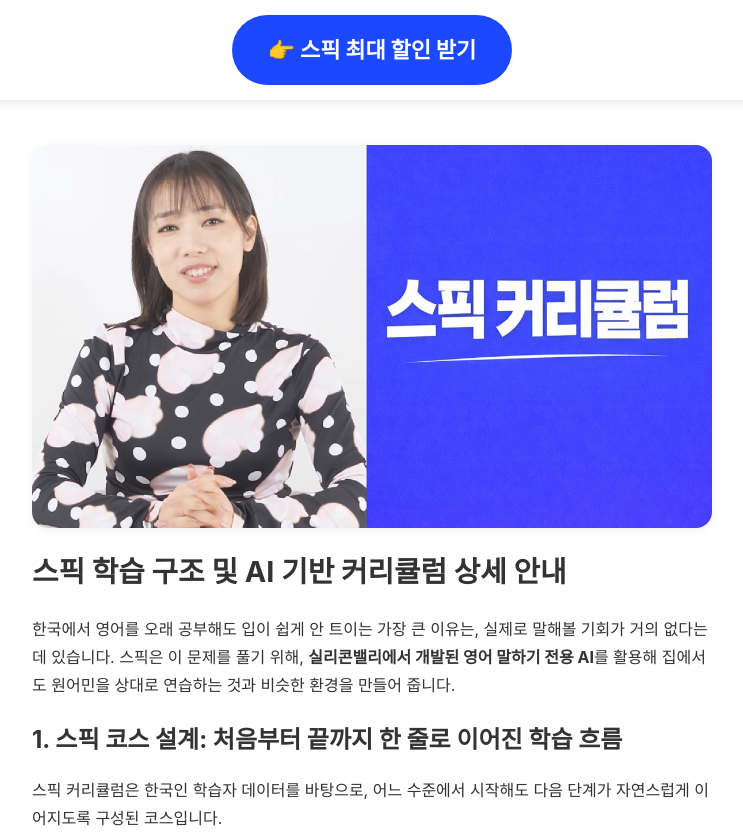
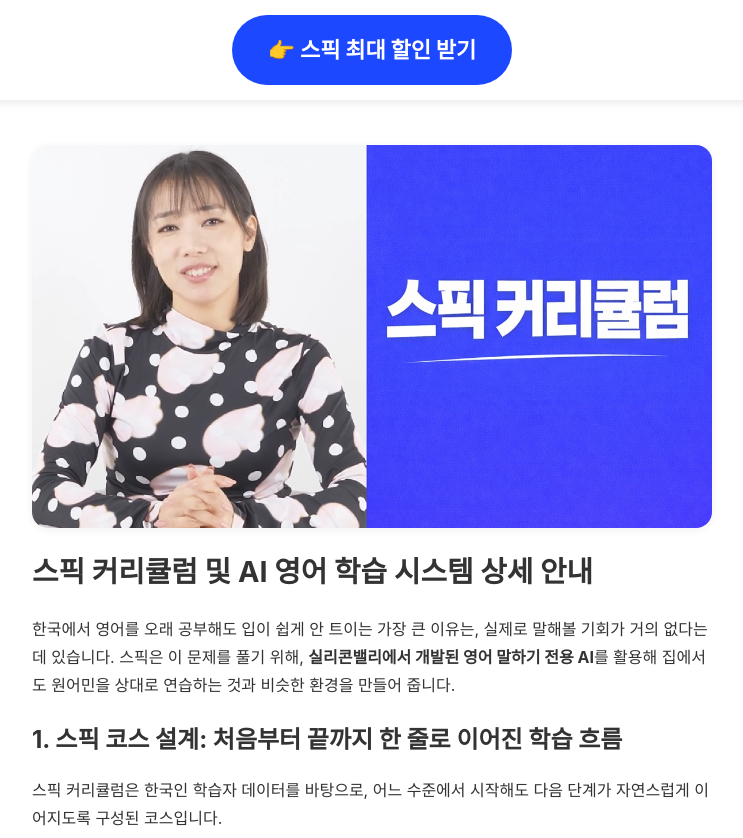
Before and after one commit to kjsjdw/speak_event_page, a Jekyll site: the page built from curriculum.md, in a window 1280 px wide and 900 px high, cut to the strip 0-838 px from the top of the window. Shown: the whole strip, without its empty margins (268-1011 px from the left). Built offline with Jekyll 4.4.1, drawn with Linux system fonts in a browser that asks for light colours; some web fonts are replaced.

Commit message:
Update curriculum.md

```diff
--- a/curriculum.md
+++ b/curriculum.md
@@ -15,7 +15,7 @@ image: /content/images/curriculum.jpg
        style="display:block; margin:0 auto;">
 </div>
 
-# 스픽 학습 구조 및 AI 기반 커리큘럼 상세 안내
+# 스픽 커리큘럼 및 AI 영어 학습 시스템 상세 안내
 한국에서 영어를 오래 공부해도 입이 쉽게 안 트이는 가장 큰 이유는, 실제로 말해볼 기회가 거의 없다는 데 있습니다. 스픽은 이 문제를 풀기 위해, **실리콘밸리에서 개발된 영어 말하기 전용 AI**를 활용해 집에서도 원어민을 상대로 연습하는 것과 비슷한 환경을 만들어 줍니다.
 
 ## 1. 스픽 코스 설계: 처음부터 끝까지 한 줄로 이어진 학습 흐름
```
